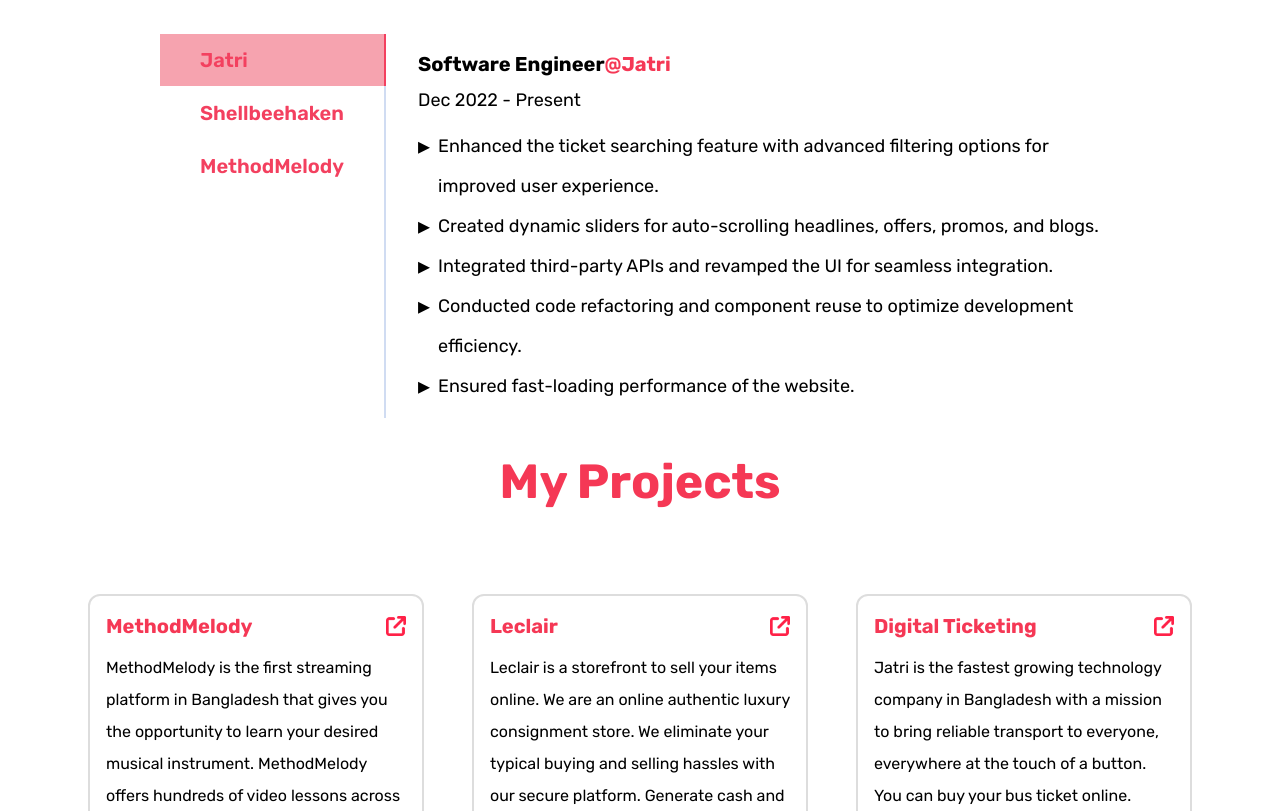
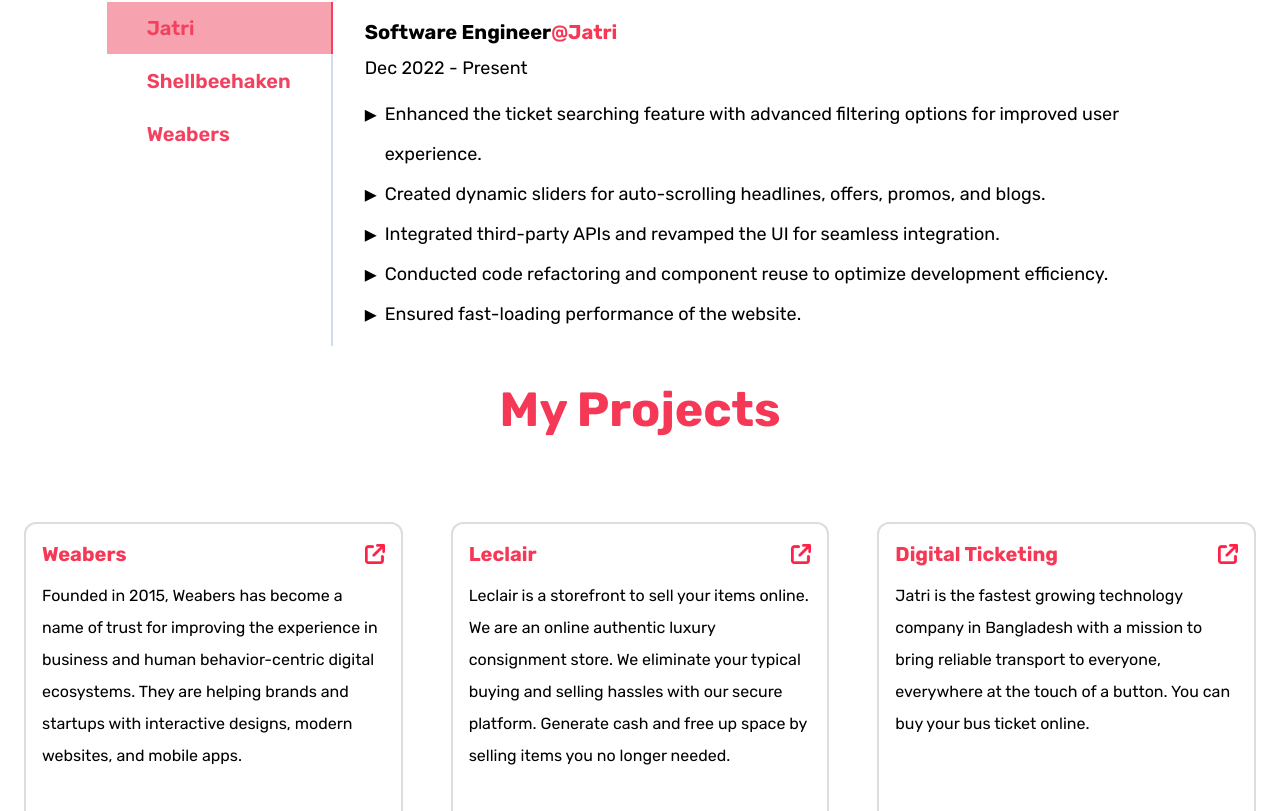
Before and after one commit to Rijon1810/dream-rijon1810-client, a Next.js app: page / in a window 1280 px wide. Shown: the part 1229-2040 px from the top of the page. Built offline with nearby package versions, Linux system fonts and the light colour scheme.

Commit message:
Company name renamed

```diff
--- a/components/About/About.jsx
+++ b/components/About/About.jsx
@@ -6,7 +6,10 @@ import ProjectList from "@/components/Projects/ProjectList";
 
 const About = () => {
   return (
-    <div className="max-w-screen-xl mt-24 px-8 xl:px-16 mx-auto" id="about">
+    <div
+      className="max-w-screen-xl mx-auto"
+      id="about"
+    >
       <Hero />
       <Skill />
       <WorkPlace />
--- a/components/About/WorkPlace/WorkPlace.jsx
+++ b/components/About/WorkPlace/WorkPlace.jsx
@@ -41,10 +41,10 @@ const ExampleComponent = () => {
     },
 
     {
-      name: "MethodMelody",
+      name: "Weabers",
       key: 2,
       designation: "Software Developer",
-      duration: "Mar 2021 - Dec 2021",
+      duration: "Jan 2021 - Dec 2021",
       responsibility: [
         "Implemented a metronome feature to help musicians maintain steady time during practice sessions.",
         "Developed a Freebies service offering various resources such as blogs, videos, FAQs, and images.",
--- a/components/Projects/ProjectList/ProjectList.jsx
+++ b/components/Projects/ProjectList/ProjectList.jsx
@@ -9,10 +9,10 @@ const ProjectList = () => {
 
   const projects = [
     {
-      title: "MethodMelody",
+      title: "Weabers",
       description:
-        "MethodMelody is the first streaming platform in Bangladesh that gives you the opportunity to learn your desired musical instrument. MethodMelody offers hundreds of video lessons across a variety of instruments, singing, and even music production.",
-      liveLink: "https://methodmelody.com/",
+        "Founded in 2015, Weabers has become a name of trust for improving the experience in business and human behavior-centric digital ecosystems. They are helping brands and startups with interactive designs, modern websites, and mobile apps.",
+      liveLink: "https://weabers.com/",
       stacks: ["React", "Redux", "SCSS", "MERN"],
     },
     {
```
